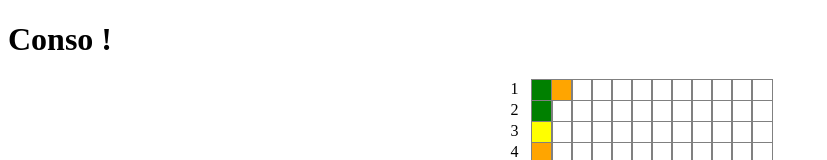
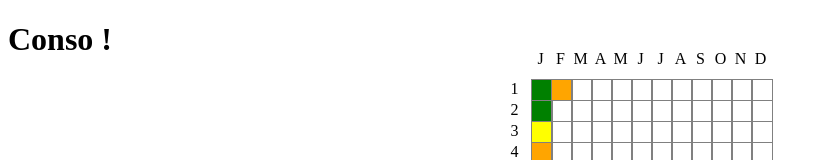
Before and after one commit to Joux17/pixel-graph, an Angular app: page / in a window 1280 px wide. Shown: the top 160 px of the page, without its empty margins (0-827 px from the left). Built offline with nearby package versions, Linux system fonts and the light colour scheme.

Commit message:
ajout des mois en entête

```diff
--- a/src/app/app.component.html
+++ b/src/app/app.component.html
@@ -8,7 +8,7 @@
   </div>
   @for (month of calendar; let indexMois = $index; track indexMois) {
     <div class="month">
-      <!-- <div class="month-text"><p>{{monthsNames[$index]}}</p></div> -->
+      <div class="month-text">{{monthsLetter[indexMois]}}</div>
     @for (day of month; ; let indexDay = $index; track indexDay) {
     <app-day [color]="day" [colors]="colors" (selectedColorEvent)="save(indexMois, indexDay, $event)"/>
     }
--- a/src/app/app.component.ts
+++ b/src/app/app.component.ts
@@ -18,6 +18,7 @@ export class AppComponent {
   calendar: (string|null)[][] = [];
 
   daysNumber = Array(31);
+  monthsLetter: string[] = ['J','F','M','A','M','J','J','A','S','O','N','D'];
 
   appService = inject(AppService)
 
```
